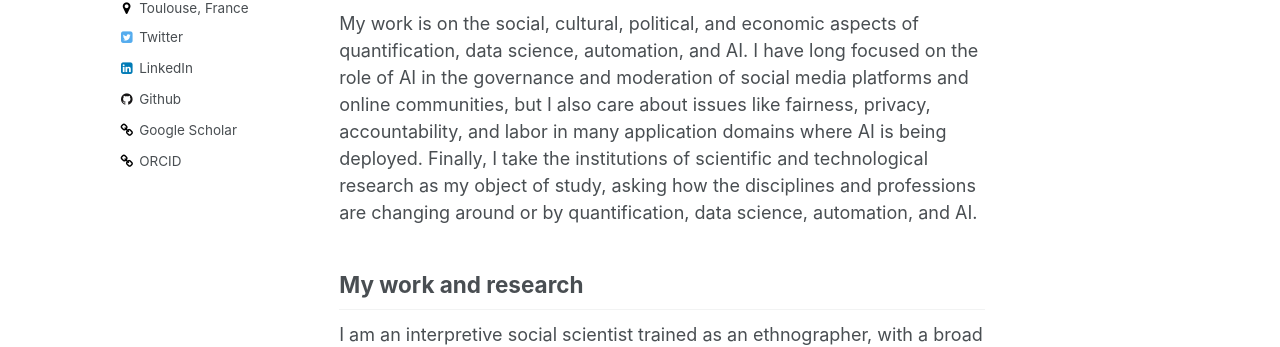
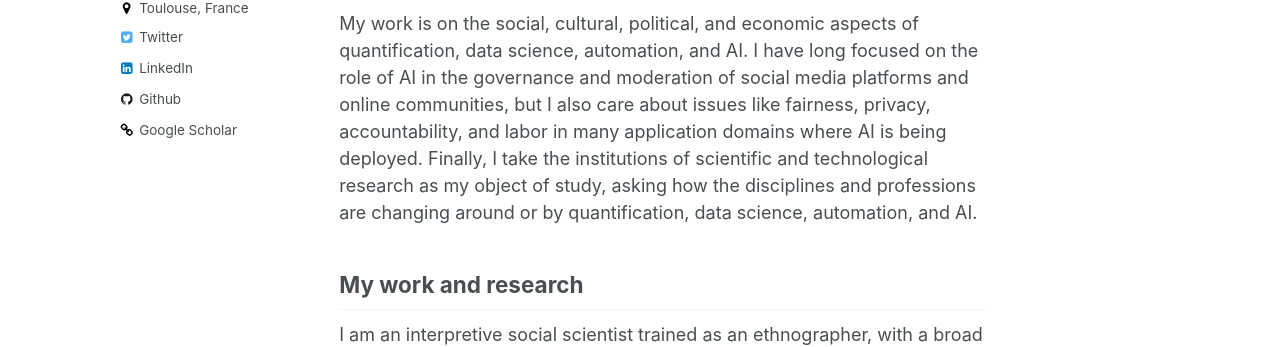
Before and after one commit to swarnadeep8597/swarnadeep8597.github.io, a Jekyll site: the page built from _pages/about.md, in a window 1280 px wide. Shown: the part 336-683 px from the top of the page. Built offline with Jekyll 4.4.1, drawn with Linux system fonts in a browser that asks for light colours.

Commit message:
remove orcid

```diff
--- a/_config.yml
+++ b/_config.yml
@@ -101,7 +101,7 @@ author:
   instagram        :
   lastfm           :
   linkedin         : "https://www.linkedin.com/in/swarnadeep-bhar-3a4786135/"
-  orcid            : "http://orcid.org/0000-0001-7215-0532"
+  #orcid            : "http://orcid.org/0000-0001-7215-0532"
   pinterest        :
   soundcloud       :
   stackoverflow    : # http://stackoverflow.com/users/123456/username
```
